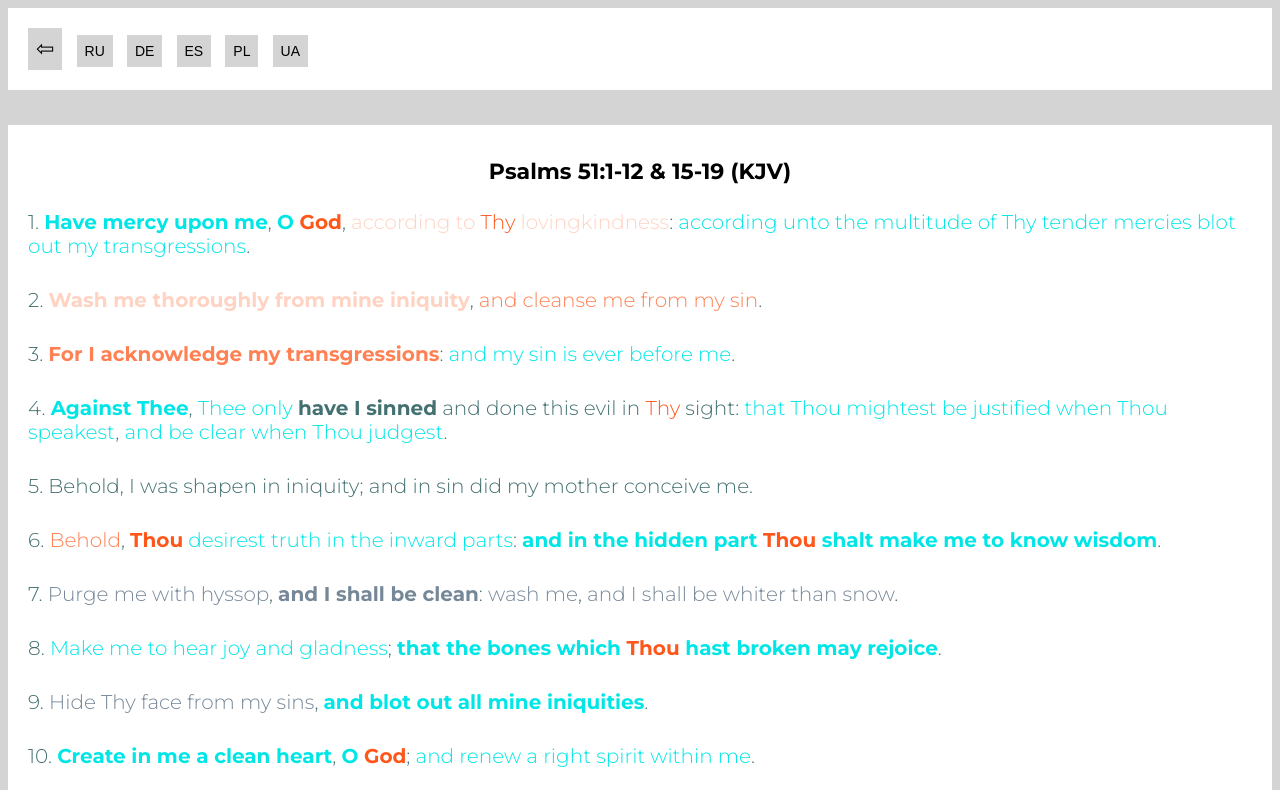
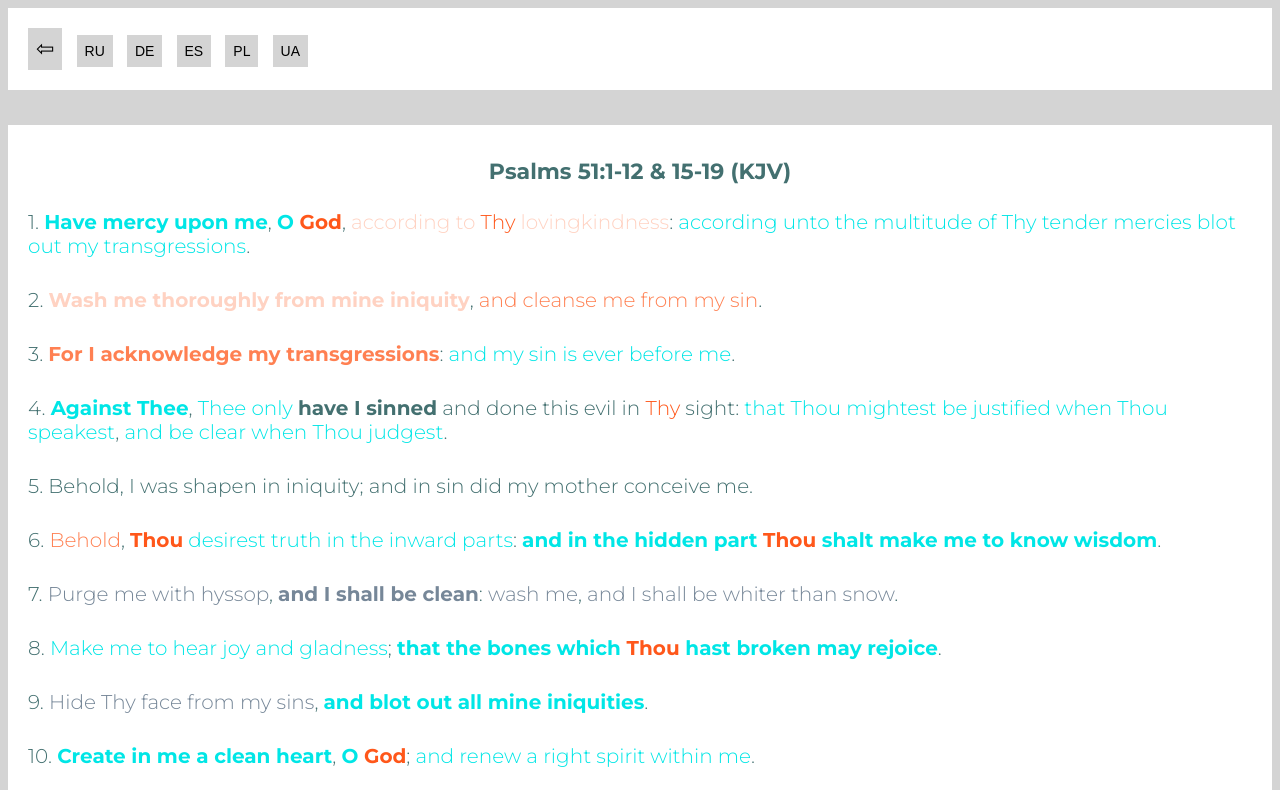
Before and after one commit to mr-front-end-dev/Bible-Verses-sgwaq--EN, a plain HTML site: page index.html in a window 1280 px wide. Shown: the top 790 px of the page. Drawn offline with Linux system fonts and the light colour scheme.

Commit message:
Updated section.css

```diff
--- a/css/section.css
+++ b/css/section.css
@@ -5,8 +5,7 @@
 .section__h1 {
   text-align: center;
   font-size: 22px;
-  color: hsl(0, 0%, 0%);
-  /* color: hsl(180, 25%, 35%); */
+  color: hsl(180, 25%, 35%);
 }
 
 .section__paragraph {
```
